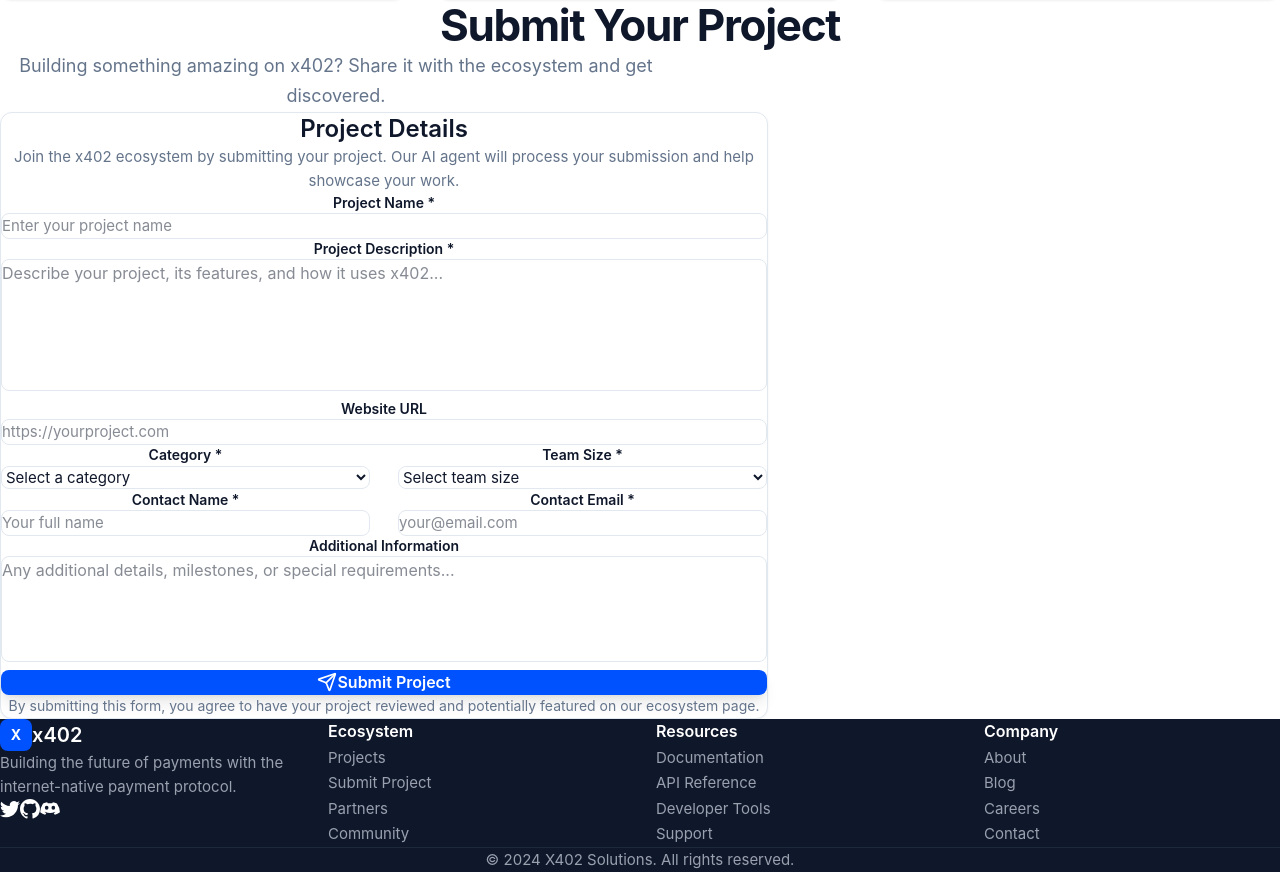
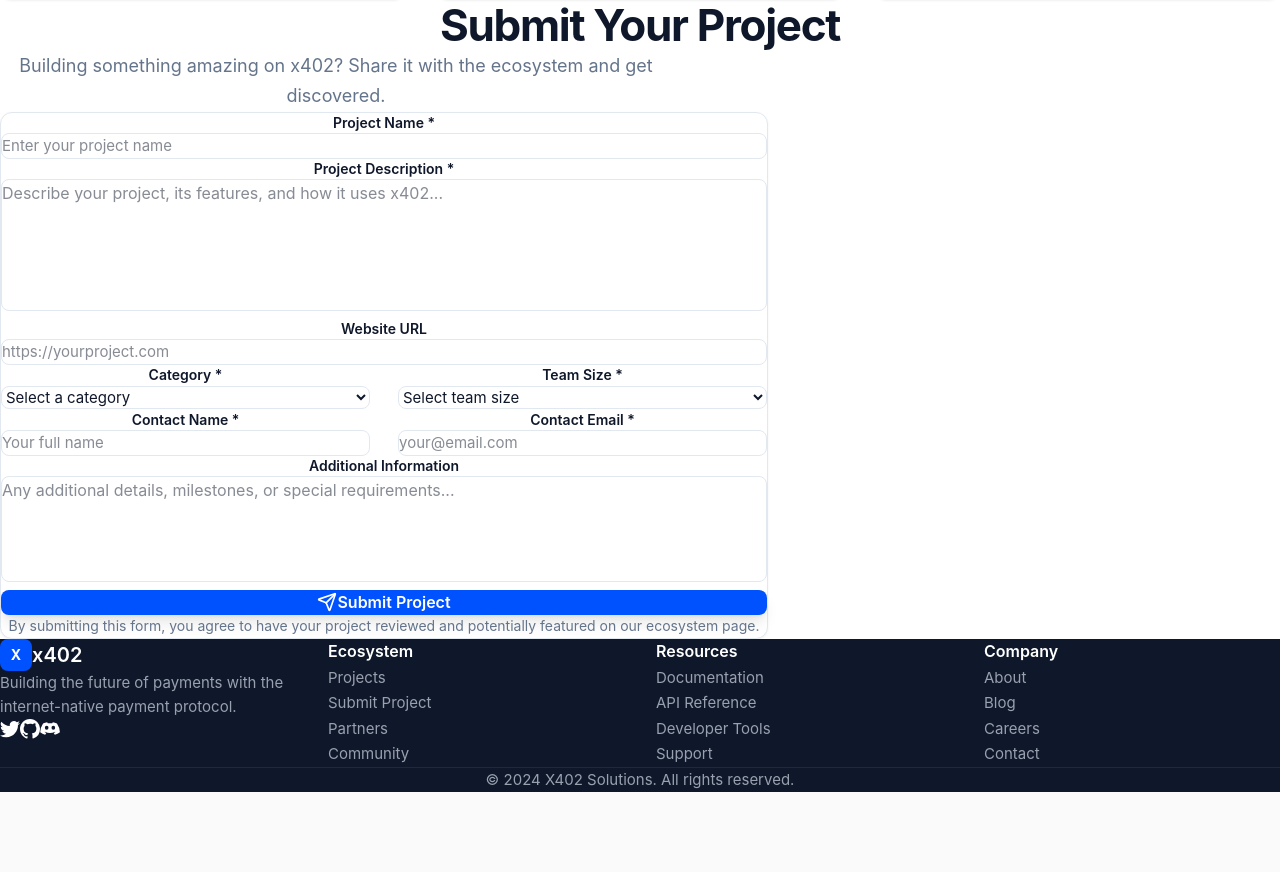
Before and after one commit to KenCarvAPI/x402.solutions, a Next.js app: page / in a window 1280 px wide. Shown: the part 804-1676 px from the top of the page. After the commit the page ends 1596 px from the top, so only its background shows below. Built offline with nearby package versions, Linux system fonts and the light colour scheme; no server answers.

Commit message:
refactor: Remove duplicate Project Details heading from form
- Remove 'Project Details' heading and description from form component
- Content is already covered by section title and description
- Simplifies form structure and improves visual hierarchy
- Maintains focus on the form fields

```diff
--- a/src/components/ProjectSubmissionForm.tsx
+++ b/src/components/ProjectSubmissionForm.tsx
@@ -72,13 +72,6 @@
 
   return (
     <div id="contact-form" className="card p-10">
-      <div className="text-center mb-10">
-        <h3 className="text-2xl font-semibold text-foreground mb-3">Project Details</h3>
-        <p className="text-body-small text-text-muted leading-relaxed">
-          Join the x402 ecosystem by submitting your project. Our AI agent will process your submission and help showcase your work.
-        </p>
-      </div>
-
       <form onSubmit={handleSubmit(onSubmit)} className="space-y-7">
         {/* Project Name */}
         <div className="text-center">
```
